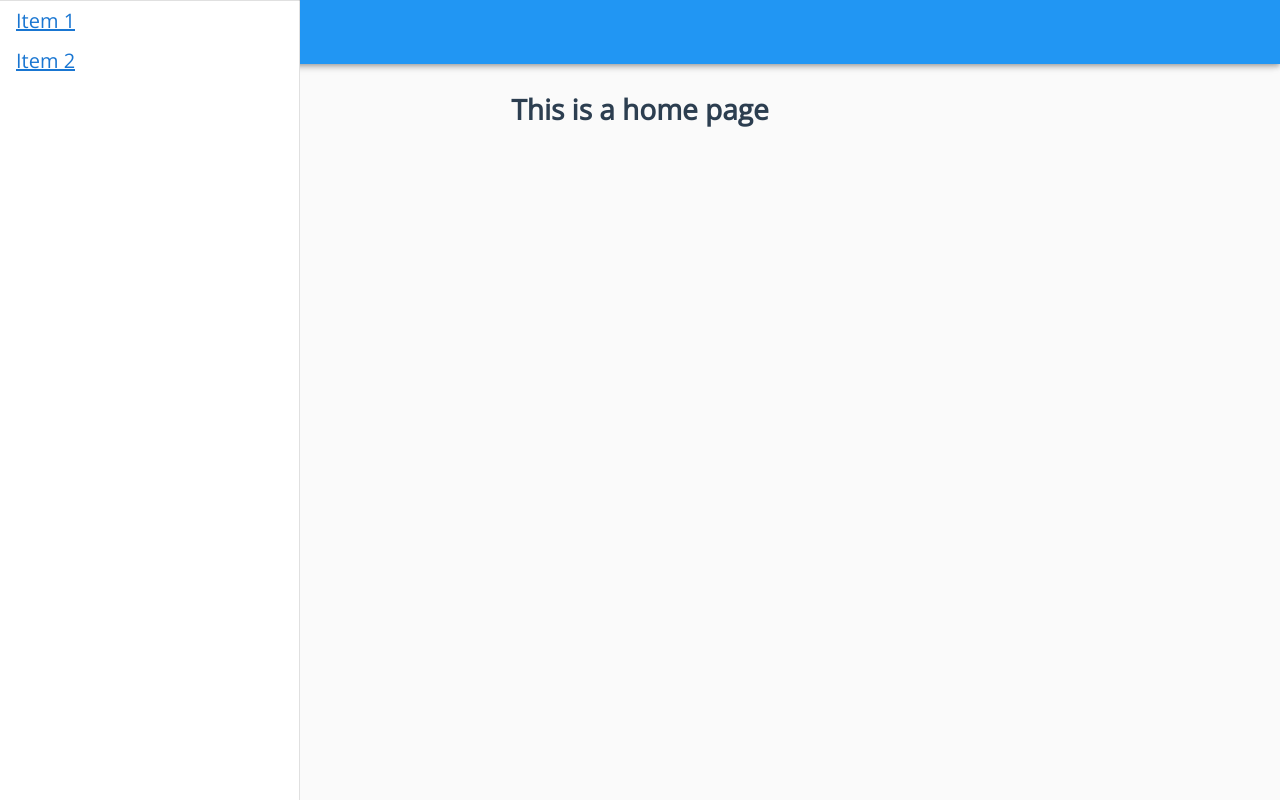
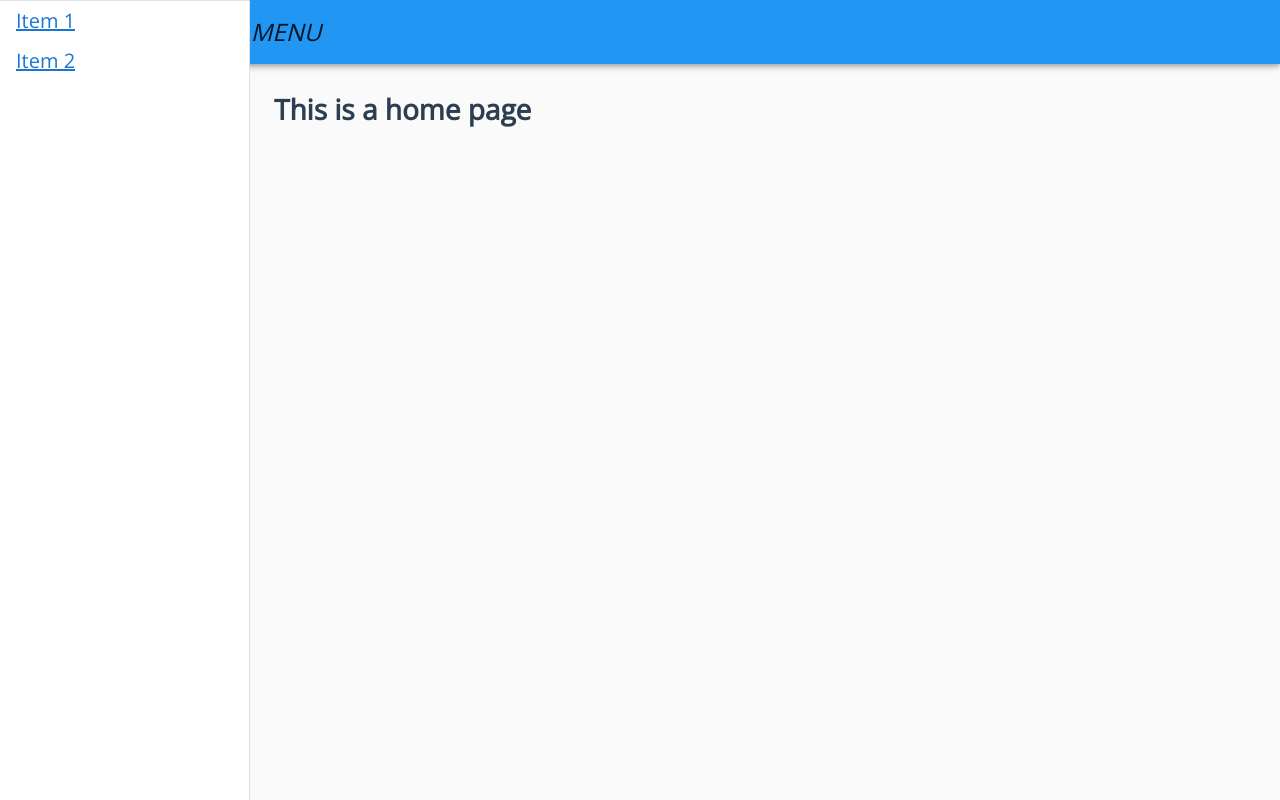
Before and after one commit to shadow3x3x3/mun-frontend, a Vue app: page / in a window 1280 px wide. Built offline with nearby package versions, Linux system fonts and the light colour scheme.

Commit message:
[Layout] Add sidebar function

```diff
--- a/src/App.vue
+++ b/src/App.vue
@@ -34,21 +34,9 @@ export default {
 
 #app {
   color: #2c3e50;
-  text-align: center;
   font-family: 'Open Sans', 'Avenir', Helvetica, Arial, sans-serif;
 
   -webkit-font-smoothing: antialiased;
   -moz-osx-font-smoothing: grayscale;
 }
-
-.flex-container {
-  display: flex;
-}
-
-.flex-center {
-  display: flex;
-  align-items: center;
-  justify-content: center;
-}
-
 </style>
--- a/src/components/Navbar.vue
+++ b/src/components/Navbar.vue
@@ -1,18 +1,27 @@
 <template>
-  <v-toolbar dark color="blue">
-    <v-toolbar-side-icon class="sidebar-title">UMN</v-toolbar-side-icon>
+  <v-toolbar light app color="blue">
+    <v-toolbar-side-icon @click="toggleSidebar"></v-toolbar-side-icon>
   </v-toolbar>
 </template>
 
 <script>
+import { mapGetters } from 'vuex';
+
 export default {
   name: 'Navbar',
+  computed: {
+    ...mapGetters([
+      'sidebar'
+    ])
+  },
+  methods: {
+    toggleSidebar() {
+      this.$store.dispatch('toggleSidebar');
+    }
+  }
 }
 </script>
 
 <style lang="scss" scoped>
-.sidebar-title {
-  padding-left: 20px;
-  font-size: 30px;
-}
+
 </style>
--- a/src/components/Sidebar.vue
+++ b/src/components/Sidebar.vue
@@ -1,8 +1,10 @@
 <template>
   <v-navigation-drawer
-    v-model="drawer"
-    permanent
-    absolute
+    app
+    fixed
+    :value="isCollapse"
+    mobile-break-point="740"
+    width="250"
   >
     <v-list class="pt-0" dense>
       <v-divider></v-divider>
@@ -22,17 +24,26 @@
 </template>
 
 <script>
+import { mapGetters } from 'vuex'
+
 export default {
+  computed: {
+    ...mapGetters([
+      'sidebar'
+    ]),
+    isCollapse() {
+      return this.sidebar;
+    },
+  },
   data() {
     return {
-      drawer: false,
       items: [
-        { title: "Item 1", link: "dashboard" },
-        { title: "Item 2", link: "main" }
+        { title: 'Item 1', link: 'dashboard' },
+        { title: 'Item 2', link: 'main' },
       ],
-      right: null
+      right: null,
     };
-  }
+  },
 };
 </script>
 
--- a/src/main.js
+++ b/src/main.js
@@ -3,7 +3,7 @@ import Vuetify from 'vuetify';
 import 'vuetify/dist/vuetify.min.css';
 import App from './App.vue';
 import router from './router';
-import store from './store';
+import store from './store/store';
 
 Vue.config.productionTip = false;
 
--- a/src/store.js
+++ /dev/null
@@ -1,16 +0,0 @@
-import Vue from 'vue';
-import Vuex from 'vuex';
-
-Vue.use(Vuex);
-
-export default new Vuex.Store({
-  state: {
-
-  },
-  mutations: {
-
-  },
-  actions: {
-
-  },
-});
--- /dev/null
+++ b/src/store/app/mutation-types.js
@@ -0,0 +1,3 @@
+const TOGGLE_SIDEBAR = 'TOGGLE_SIDEBAR';
+
+export default TOGGLE_SIDEBAR;
--- /dev/null
+++ b/src/store/app/store.js
@@ -0,0 +1,19 @@
+import TOGGLE_SIDEBAR from './mutation-types';
+
+const moduleApp = {
+  state: {
+    sidebar: true,
+  },
+  mutations: {
+    [TOGGLE_SIDEBAR](state) {
+      state.sidebar = !state.sidebar;
+    },
+  },
+  actions: {
+    toggleSidebar(context) {
+      context.commit('TOGGLE_SIDEBAR');
+    },
+  },
+};
+
+export default moduleApp;
--- /dev/null
+++ b/src/store/getter.js
@@ -0,0 +1,5 @@
+const getters = {
+  sidebar: state => state.moduleApp.sidebar,
+};
+
+export default getters;
--- /dev/null
+++ b/src/store/store.js
@@ -0,0 +1,15 @@
+import Vue from 'vue';
+import Vuex from 'vuex';
+
+import moduleApp from './app/store';
+
+import getters from './getter';
+
+Vue.use(Vuex);
+
+export default new Vuex.Store({
+  modules: {
+    moduleApp,
+  },
+  getters,
+});
```
